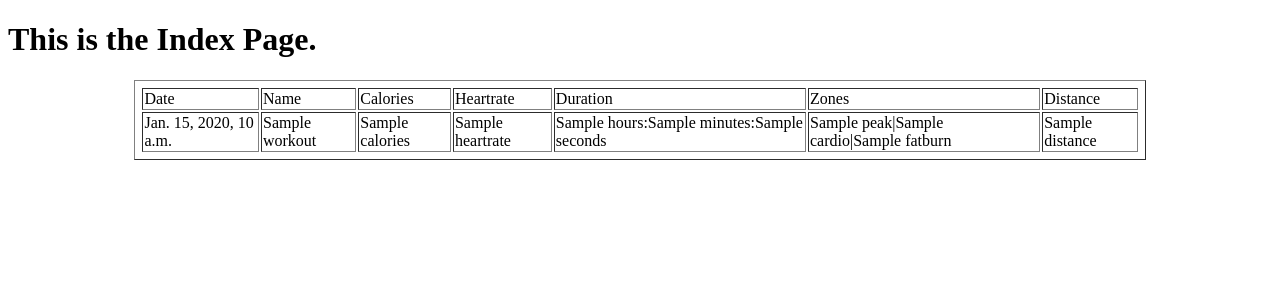
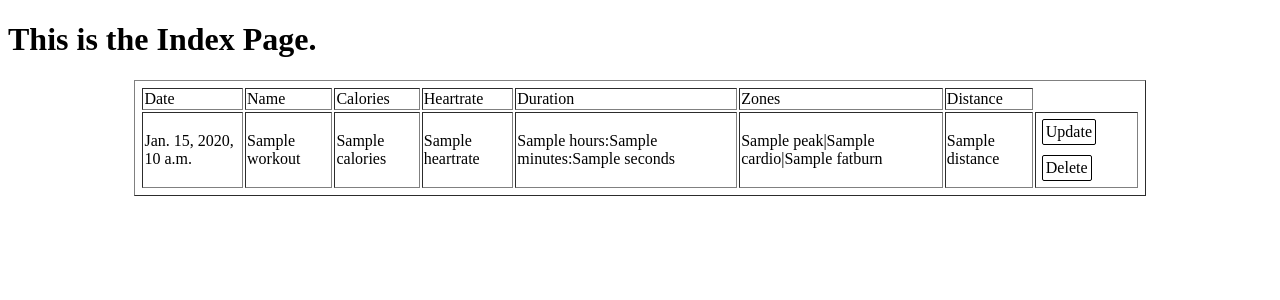
Before and after one commit to slwilson10/workout-log, a Django app: template workout/templates/list.html in a window 1280 px wide. Shown: the top 300 px of the page. Run offline with Django 3.2, Linux system fonts and the light colour scheme; the template is opened without the code that fills it: most values are stand-ins (such as "Sample title", 1, 10 or a date in 2020).

Commit message:
Add workout.css Update links and sources in index.html Add 'delete', 'edit', 'cancel' buttons in list.html Update workout form to display 'none' in list.html Update 'show' and 'hide' buttons in workout.js Update 'delete' function to delete and hide workout in workout.js Update 'delete' function to return HttpResponse JSON in views.py Todo:     * Debug workout_scraper.py to handle a 'run' workout     * Update workout.js and views.py to handle editing of workout     * Add filter to sort workouts     * Add function to add new workouts

```diff
--- /dev/null
+++ b/workout/static/workout.css
@@ -0,0 +1,7 @@
+.workout-edit, .workout-delete, .cancel-edit {
+    border: 1px solid black;
+    border-radius: 2px;
+    float: left;
+    padding: 3px;
+    margin: 5px;
+}
--- a/workout/static/workout.js
+++ b/workout/static/workout.js
@@ -1,9 +1,16 @@
 $(document).ready(function() {
-    $('.workout-edit').click(function(e)){
+    $('.workout-edit').click(function(){
+        $(this).closest('tr').next().show();
+    });
+    $('.cancel-edit').click(function(){
+        $(this).closest('tr').hide();
+    });
+
+    $('.workout-update').click(function(e){
         e.preventDefault();
         var csrftoken=getCookie('csrftoken');
         $.ajax({
-            url : window.location.href,
+            url : "update/",
             type : 'POST',
             data : {
                 name : name,
@@ -12,25 +19,27 @@ $(document).ready(function() {
             error : function() {console.log('Fail!')}
 
         });
-    };
+    });
 
-    $('.workout_delete').click(function(e)){
+    $('.workout-delete').click(function(e){
         e.preventDefault();
+        var csrftoken=getCookie('csrftoken');
         var pk = $(this).attr('id');
         if (confirm('Delete this workout?')==true){
             $.ajax({
-                url : "delete/",
+                beforeSend: function(xhr) {
+                        xhr.setRequestHeader("X-CSRFToken", csrftoken); },
+                url :"delete/" + pk,
                 type : "DELETE",
-                data : {},
+                success : function() { console.log('Success!')},
+                error : function() { console.log ('Fail!')},
             });
-
-        success : function() { console.log('Success!')};
-        error : function() { console.log ('Fail!')};
+            $(this).closest('tr').hide();
         }
         else {
             return false;
         }
-    };
+    });
 
     //For getting CSRF token
     function getCookie(name) {
--- a/workout/templates/index.html
+++ b/workout/templates/index.html
@@ -1,3 +1,5 @@
+{% load static %}
+
 <!doctype html>
 <html lang="en">
 <head>
@@ -6,9 +8,9 @@
     <title>Workouts</title>
     <meta name="description" content="The HTML5 Barebones">
     <meta name="author" content="slwilson">
-  <!--<script src="/js/workout.js"></script>
-  <link rel="stylesheet" href="css/styles.css?v=1.0">-->
-
+    <script src="https://ajax.googleapis.com/ajax/libs/jquery/2.2.0/jquery.min.js"></script>
+    <script src="{% static 'workout.js' %}"></script>
+    <link rel="stylesheet" href="{% static 'workout.css' %}">
     <!--[if lt IE 9]>
     <script src="http://html5shiv.googlecode.com/svn/trunk/html5.js"></script>
     <![endif]-->
--- a/workout/templates/list.html
+++ b/workout/templates/list.html
@@ -18,16 +18,18 @@
             <tbody>
                 {% for w in workouts %}
                     <tr>
-                        <td>{{ w.date }}</td>
+                        <td>{{w.date}}</td>
                         <td>{{w.name}}</td>
                         <td>{{w.calories}}</td>
                         <td>{{w.heartrate}}</td>
                         <td>{{w.hours}}:{{w.minutes}}:{{w.seconds}}</td>
                         <td>{{w.peak}}|{{w.cardio}}|{{w.fatburn}}</td>
                         <td>{{w.distance}}</td>
+                        <td><div class='workout-edit'>Update</div>
+                            <div class='workout-delete' id='{{w.id}}'>Delete</div></td>
                     </tr>
                 {% for form in formset %}
-                    <tr>
+                    <tr style="display:none;">
                         <td>Date: {{form.date}}</td>
                         <td>Name: {{form.name}}</td>
                         <td>Calories: {{form.calories}}</td>
@@ -35,6 +37,7 @@
                         <td>Duration: {{form.hours}}:{{form.minutes}}:{{form.seconds}}</td>
                         <td>Zones: {{form.peak}}|{{form.cardio}}|{{form.fatburn}}</td>
                         <td>Distance: {{form.distance}}</td>
+                        <td><div class='cancel-edit'>X</div></td>
                     </tr>
                 {% endfor %}
                 {% endfor %}
--- a/workout/views.py
+++ b/workout/views.py
@@ -3,7 +3,7 @@ from django.http import HttpResponse
 from django.forms import ModelForm
 from django.forms import TextInput
 from django.forms import formset_factory
-
+import json
 from .models import Workout
 
 class WorkoutForm(ModelForm):
@@ -36,7 +36,8 @@ def delete(request, pk):
     workout = get_object_or_404(Workout, pk=pk)
     if request.method == 'DELETE':
         workout.delete()
-        return redirect('list')
+        data = {'Delete':'ok'}
+        return HttpResponse(json.dumps(data), content_type='application/json')
     return redirect('list')
 
 def update(request, pk):
```
Lines whose indentation alone changed are shown as unchanged.
